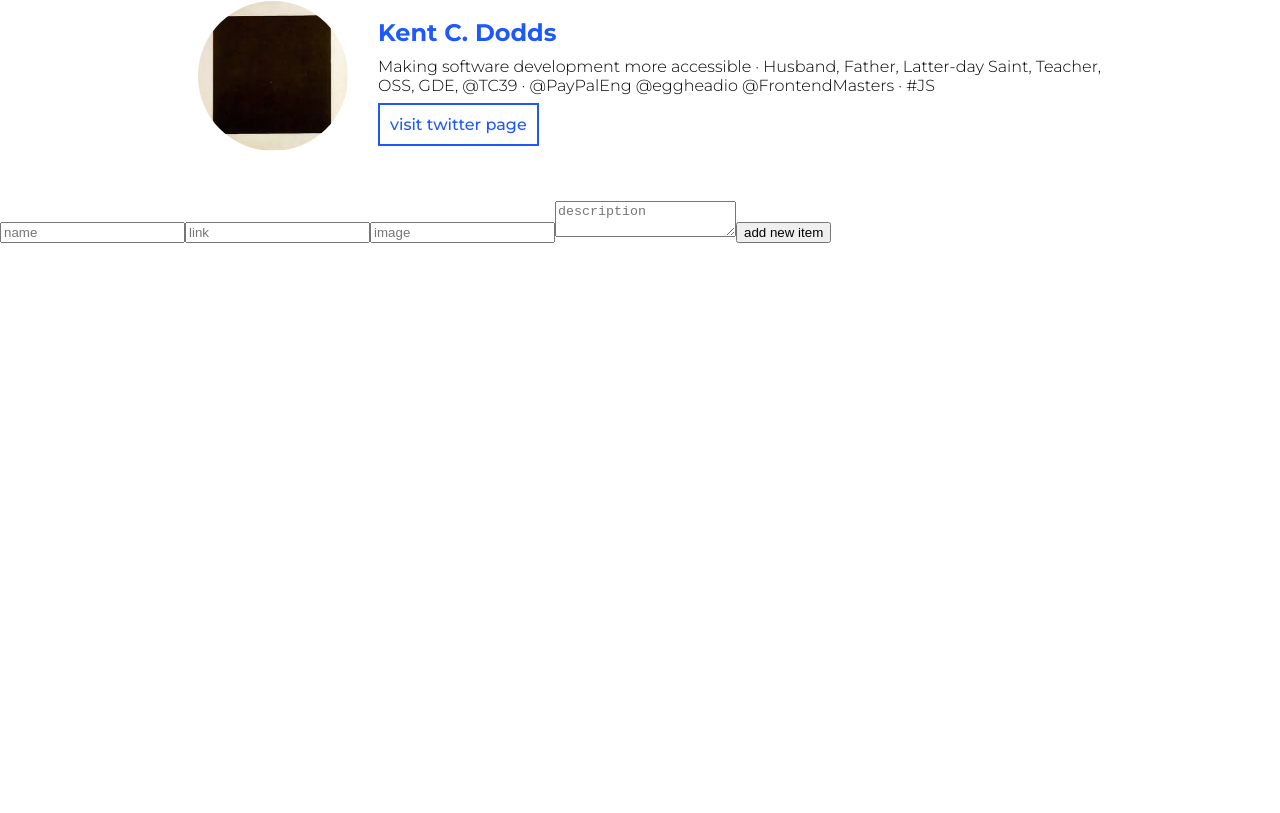
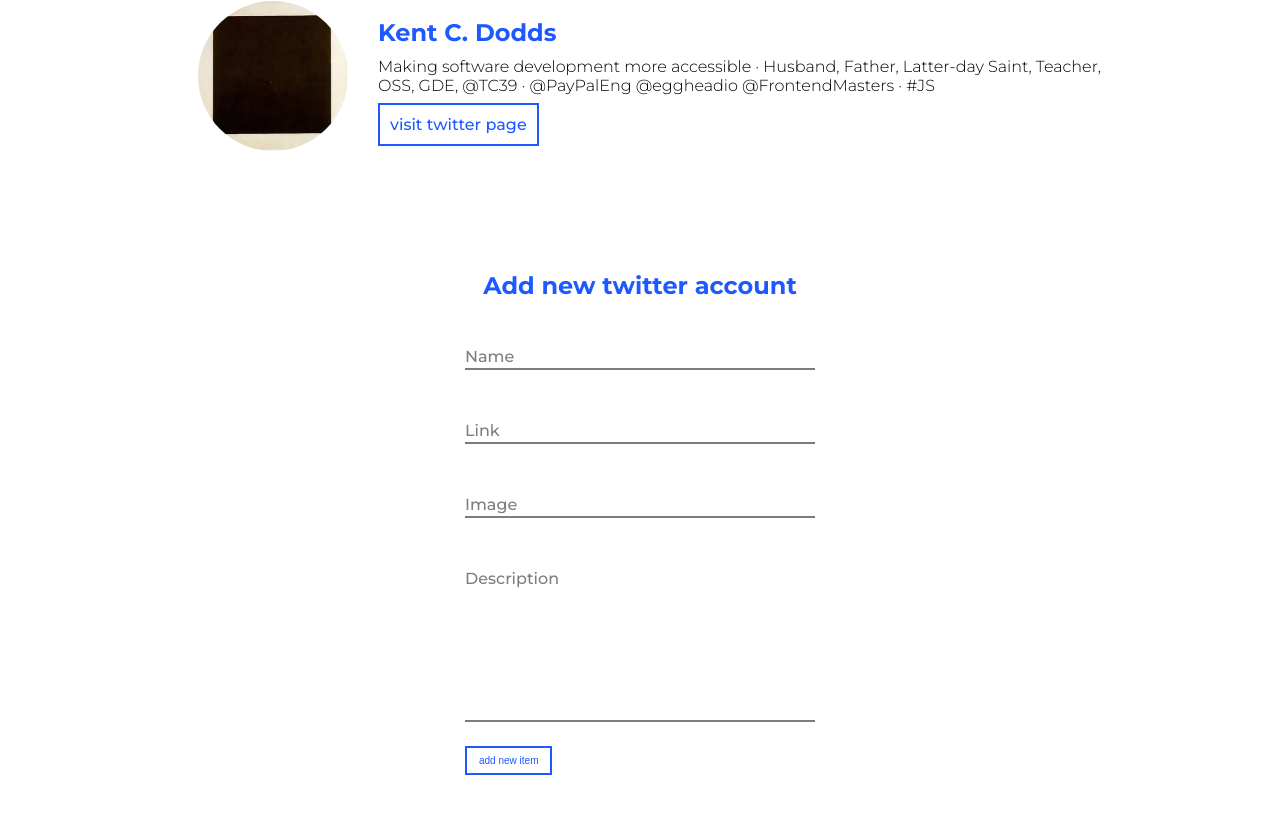
Before and after one commit to AdamBodzak/AdamRomanowski_kursReactOdPodstaw, a React (Create React App) app: page / in a window 1280 px wide. Shown: the part 899-1712 px from the top of the page. Before the commit the page ends 1142 px from the top, so only its background shows below. Built offline with nearby package versions, Linux system fonts and the light colour scheme.

Commit message:
add style to form

```diff
--- /dev/null
+++ b/src/components/Form/Form.css
@@ -0,0 +1,85 @@
+.form__wrapper {
+    width: 50%;
+    margin: 50px auto 100px;;
+    display: flex;
+    flex-direction: column;
+    align-items: center;
+}
+
+.form__wrapper h2 {
+    color: #1E58FF;
+}
+
+.form__form {
+    width: 100%;
+    max-width: 350px;
+    display: flex;
+    flex-direction: column;
+    justify-content: center;
+    align-items: flex-start;
+}
+
+.form__item {
+    width: 100%;
+    margin: 24px 0;
+    position: relative;
+    flex-shrink: 0;
+}
+
+.forms__item__bar {
+      width: 100%;
+      height: 2px;
+      background: #7d7d7d;
+      transition: .1s all;
+    }
+
+label {
+    color: #7d7d7d;
+    position: absolute;
+    top: 3px;
+    left: 0;
+    transition: .2s ease-out all;
+    font-size: 16px;
+}
+
+input, textarea {
+    color: #7d7d7d;
+    font-size: 16px;
+    border: none;
+    line-height: 22px;
+    width: 100%;
+    background: none;
+}
+
+textarea {
+    resize: none;
+    min-height: 150px;
+}
+
+input:focus, textarea:focus {
+    outline: none;
+}
+
+input:focus + label, textarea:focus + label {
+    top: -22px;
+    font-size: 13px;
+}
+
+input:not(:placeholder-shown) + label, textarea:not(:placeholder-shown) + label  {
+    top: -22px;
+    font-size: 13px;
+}
+
+input:focus ~ .forms__item__bar, textarea:focus ~ .forms__item__bar {
+    background: #1E58FF;
+}
+
+.form__button {
+    font-size: 10px;
+    text-decoration: none;
+    padding: 7px 12px;
+    font-weight: 500;
+    background: none;
+    border: 2px solid #1E58FF;
+    color: #1E58FF;
+}
--- a/src/components/Form/Form.js
+++ b/src/components/Form/Form.js
@@ -1,13 +1,58 @@
 import React from 'react';
+import './Form.css';
 
 const Form = ({submitFn}) => (
-    <form onSubmit={submitFn}>
-        <input placeholder="name" name="name" />
-        <input placeholder="link" name="link" />
-        <input placeholder="image" name="image" />
-        <textarea placeholder="description" name="description" />
-        <button type="submit">add new item</button>
-    </form>
+    <div className="form__wrapper">
+        <h2>Add new twitter account</h2>
+        <form
+            className="form__form"
+            onSubmit={submitFn}
+        >
+            <div className="form__item">
+                <input
+                    type="text"
+                    name="name"
+                    id="name" placeholder=" " maxLength="30"
+                />
+                <label htmlFor="name">Name</label>
+                <div className="forms__item__bar"></div>
+            </div>
+            <div className="form__item">
+                <input
+                    type="text"
+                    name="link"
+                    id="link" placeholder=" "
+                />
+                <label htmlFor="link">Link</label>
+                <div className="forms__item__bar"></div>
+            </div>
+            <div className="form__item">
+                <input
+                    type="text"
+                    name="image"
+                    id="image"
+                    placeholder=" "
+                />
+                <label htmlFor="image">Image</label>
+                <div className="forms__item__bar"></div>
+            </div>
+            <div className="form__item">
+                <textarea
+                    name="description"
+                    id="description"
+                    placeholder=" "
+                />
+                <label htmlFor="description">Description</label>
+                <div className="forms__item__bar"></div>
+            </div>
+            <button
+                className="form__button"
+                type="submit"
+            >
+                add new item
+            </button>
+        </form>
+    </div>
 );
 
 export default Form;
```
